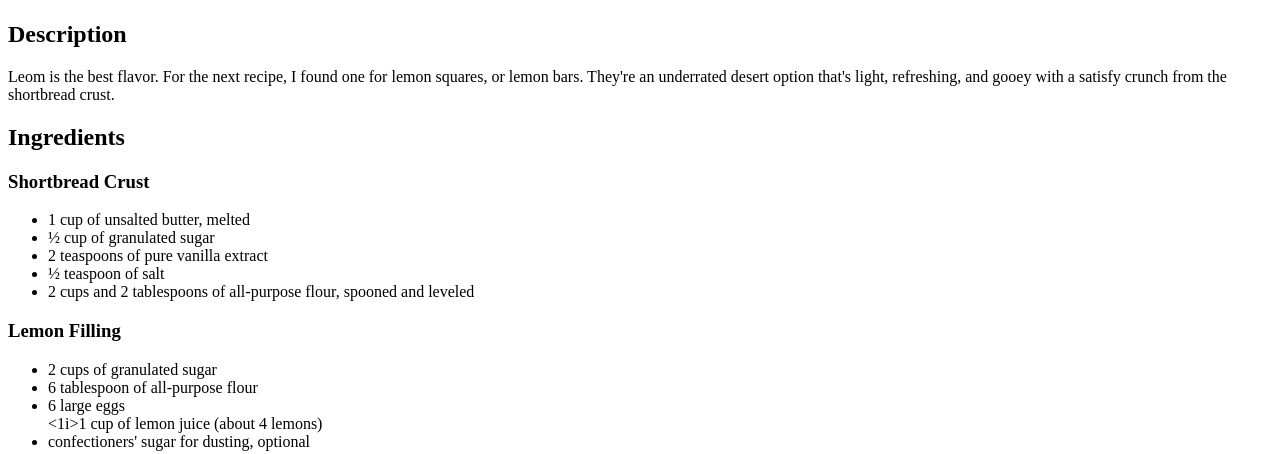
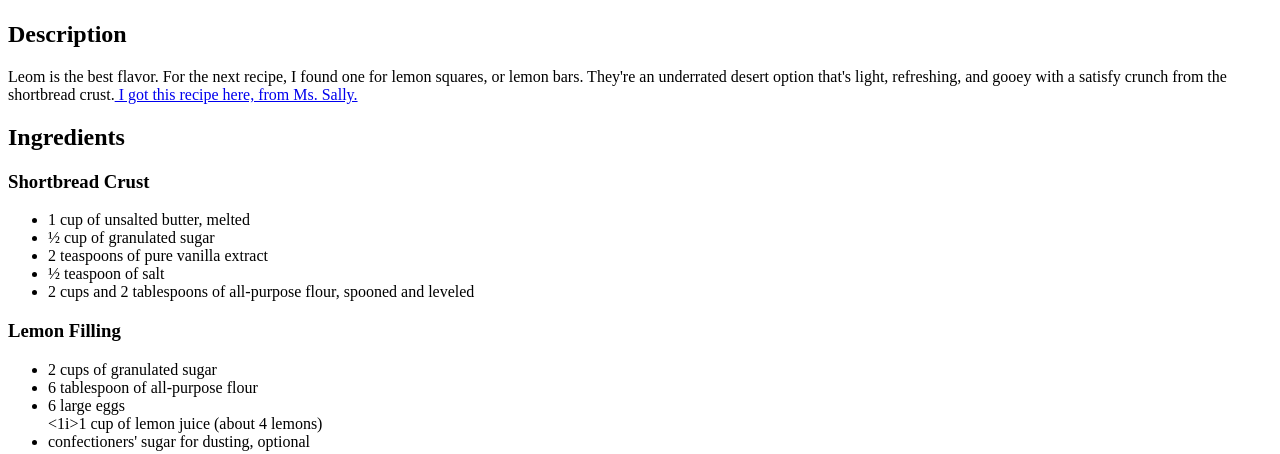
Before and after one commit to Annie-May404/odin-recipes, a plain HTML site: page recipes/lemon-squares.html in a window 1280 px wide. Shown: the part 383-837 px from the top of the page. Drawn offline with Linux system fonts and the light colour scheme.

Commit message:
Add link to OG source
Add a link to original website where the lemon
squares recipe came from.

```diff
--- a/recipes/lemon-squares.html
+++ b/recipes/lemon-squares.html
@@ -15,7 +15,9 @@
         Leom is the best flavor. For the next recipe, I found one for
         lemon squares, or lemon bars. They're an underrated desert option
         that's light, refreshing, and gooey with a satisfy crunch from the
-        shortbread crust.
+        shortbread crust.<a href="https://sallysbakingaddiction.com/lemon-bars-recipe/#tasty-recipes-67259">
+             I got this recipe here, from Ms. Sally.
+        </a>
     </p>
 
     <h2>Ingredients</h2>
```
